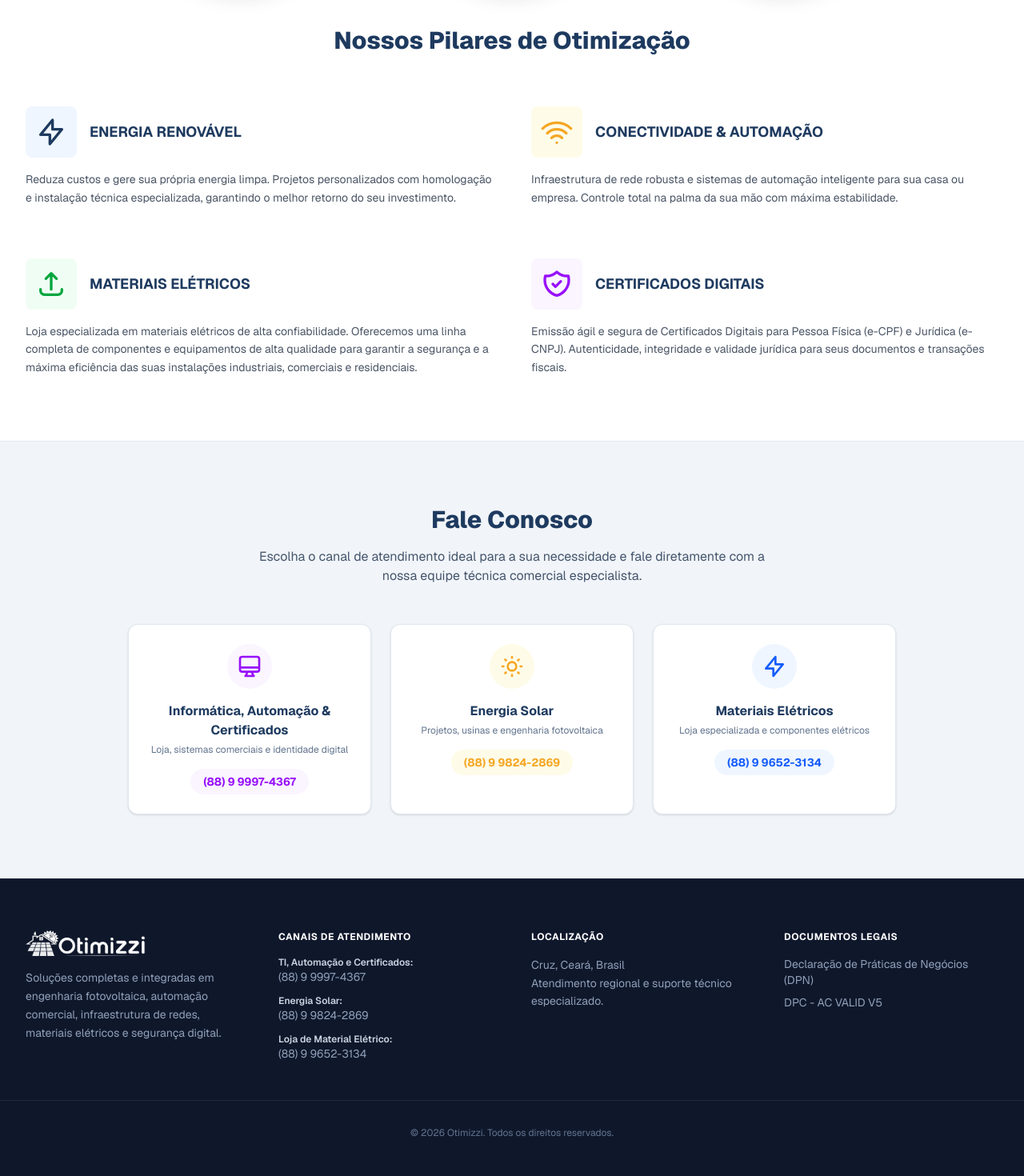
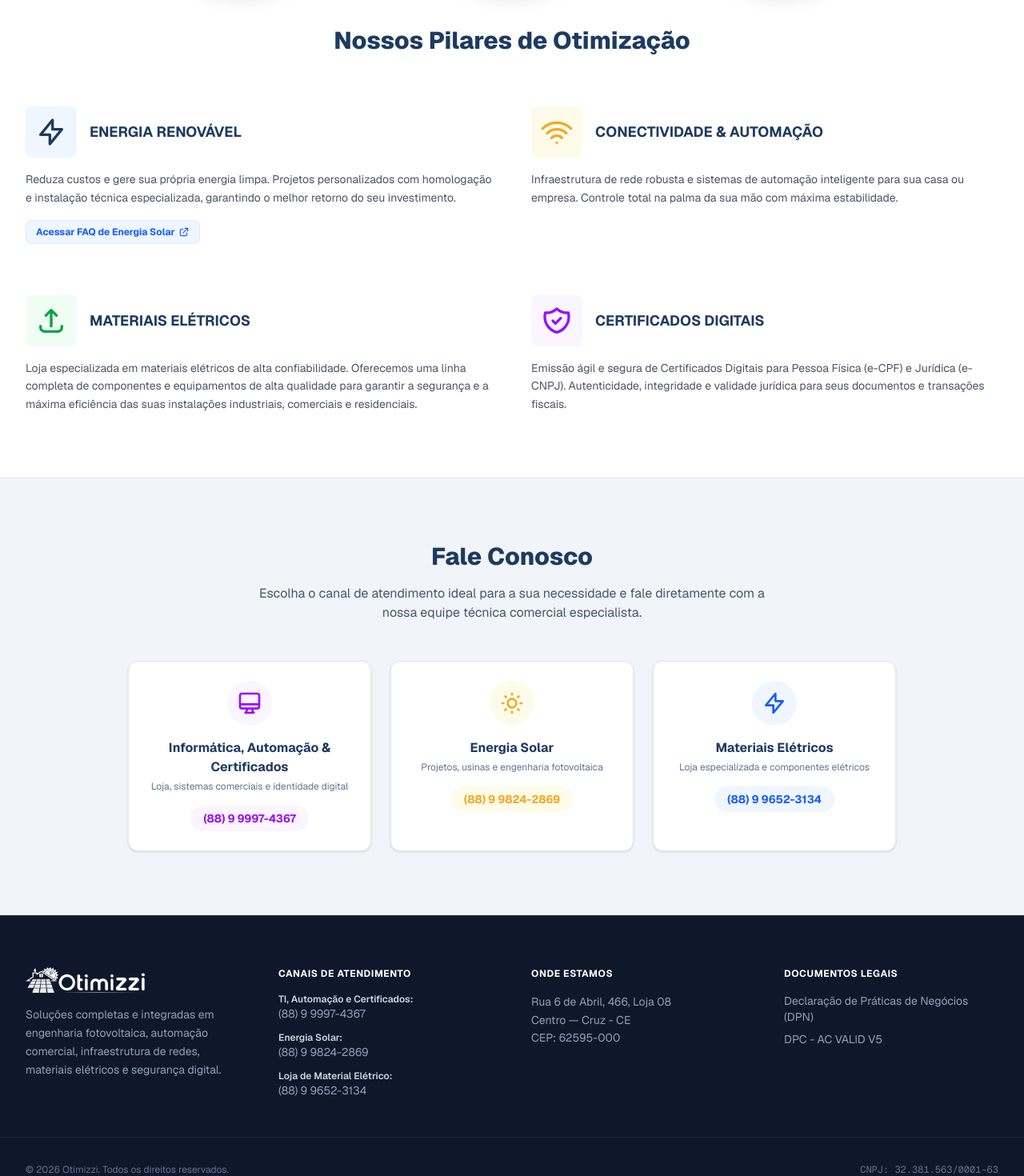
Before and after one commit to alexandrealbano/otimizzi-site, a Next.js app: page / in a window 1280 px wide. Shown: the part 840-2310 px from the top of the page at 80% size. Built offline with nearby package versions, Linux system fonts and the light colour scheme.

Commit message:
feat: adiciona link do FAQ solar, CNPJ e endereco fisico completo

```diff
--- a/app/page.tsx
+++ b/app/page.tsx
@@ -92,16 +92,28 @@
             <div className="grid grid-cols-1 md:grid-cols-2 gap-x-12 gap-y-16 text-left">
 
               {/* Pilar 1 */}
-              <div className="flex flex-col items-start">
+              <div className="flex flex-col items-start justify-between h-full">
+                <div>
                   <div className="flex items-center gap-4 mb-4">
                     <div className="p-3 bg-blue-50 rounded-lg text-[#1e3a5f]">
                       <svg className="w-10 h-10" fill="none" stroke="currentColor" viewBox="0 0 24 24"><path strokeLinecap="round" strokeLinejoin="round" strokeWidth={2} d="M13 10V3L4 14h7v7l9-11h-7z"></path></svg>
                     </div>
                     <h3 className="text-lg font-bold text-[#1e3a5f]">ENERGIA RENOVÁVEL</h3>
                   </div>
-                <p className="text-gray-600 text-sm leading-relaxed">
+                  <p className="text-gray-600 text-sm leading-relaxed mb-4">
                     Reduza custos e gere sua própria energia limpa. Projetos personalizados com homologação e instalação técnica especializada, garantindo o melhor retorno do seu investimento.
                   </p>
+                </div>
+                {/* Link do FAQ adicionado aqui */}
+                <a
+                  href="https://faqsolar.otmzi.com"
+                  target="_blank"
+                  rel="noopener noreferrer"
+                  className="inline-flex items-center text-xs font-bold text-blue-600 hover:text-blue-800 transition-colors bg-blue-50 px-3 py-1.5 rounded-lg border border-blue-100"
+                >
+                  Acessar FAQ de Energia Solar
+                  <svg className="w-3.5 h-3.5 ml-1" fill="none" stroke="currentColor" viewBox="0 0 24 24"><path strokeLinecap="round" strokeLinejoin="round" strokeWidth={2} d="M10 6H6a2 2 0 00-2 2v10a2 2 0 002 2h10a2 2 0 002-2v-4M14 4h6m0 0v6m0-6L10 14"></path></svg>
+                </a>
               </div>
 
               {/* Pilar 2 */}
@@ -147,7 +159,7 @@
           </div>
         </section>
 
-        {/* NOVA SEÇÃO: 5. CONTATO DIRETO E ATENDIMENTO */}
+        {/* 5. CONTATO DIRETO E ATENDIMENTO */}
         <section id="contato" className="bg-slate-100 py-20 border-t border-slate-200">
           <div className="max-w-5xl mx-auto px-4 sm:px-6 lg:px-8 text-center">
             <h2 className="text-3xl font-extrabold text-[#1e3a5f] mb-4">Fale Conosco</h2>
@@ -157,7 +169,7 @@
 
             <div className="grid grid-cols-1 md:grid-cols-3 gap-6">
 
-              {/* Card Contato Informática, Automação e Certificados */}
+              {/* Card Contato Informática */}
               <a
                 href="https://wa.me/5588999974367"
                 target="_blank"
@@ -235,10 +247,11 @@
             </ul>
           </div>
           <div>
-            <h4 className="font-bold text-white mb-4 tracking-wider uppercase text-xs">Localização</h4>
+            <h4 className="font-bold text-white mb-4 tracking-wider uppercase text-xs">Onde Estamos</h4>
             <p className="text-sm text-slate-400 leading-relaxed">
-              Cruz, Ceará, Brasil<br />
-              Atendimento regional e suporte técnico especializado.
+              Rua 6 de Abril, 466, Loja 08<br />
+              Centro — Cruz - CE<br />
+              CEP: 62595-000
             </p>
           </div>
           <div>
@@ -267,8 +280,9 @@
             </ul>
           </div>
         </div>
-        <div className="max-w-7xl mx-auto px-4 sm:px-6 lg:px-8 mt-12 pt-8 border-t border-slate-800 text-center text-xs text-slate-500">
+        <div className="max-w-7xl mx-auto px-4 sm:px-6 lg:px-8 mt-12 pt-8 border-t border-slate-800 flex flex-col md:flex-row justify-between items-center gap-4 text-xs text-slate-500">
           <p>&copy; {new Date().getFullYear()} Otimizzi. Todos os direitos reservados.</p>
+          <p className="font-mono">CNPJ: 32.381.563/0001-63</p>
         </div>
       </footer>
 
```
Lines whose indentation alone changed are shown as unchanged.
